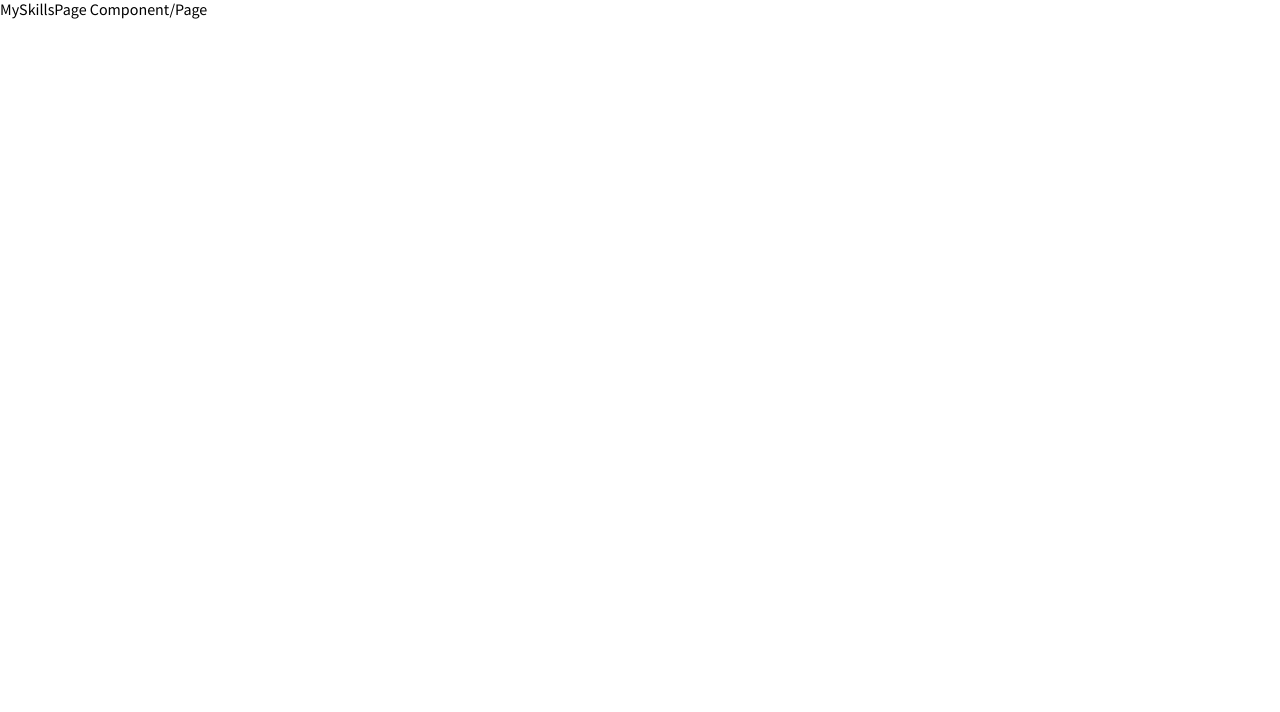
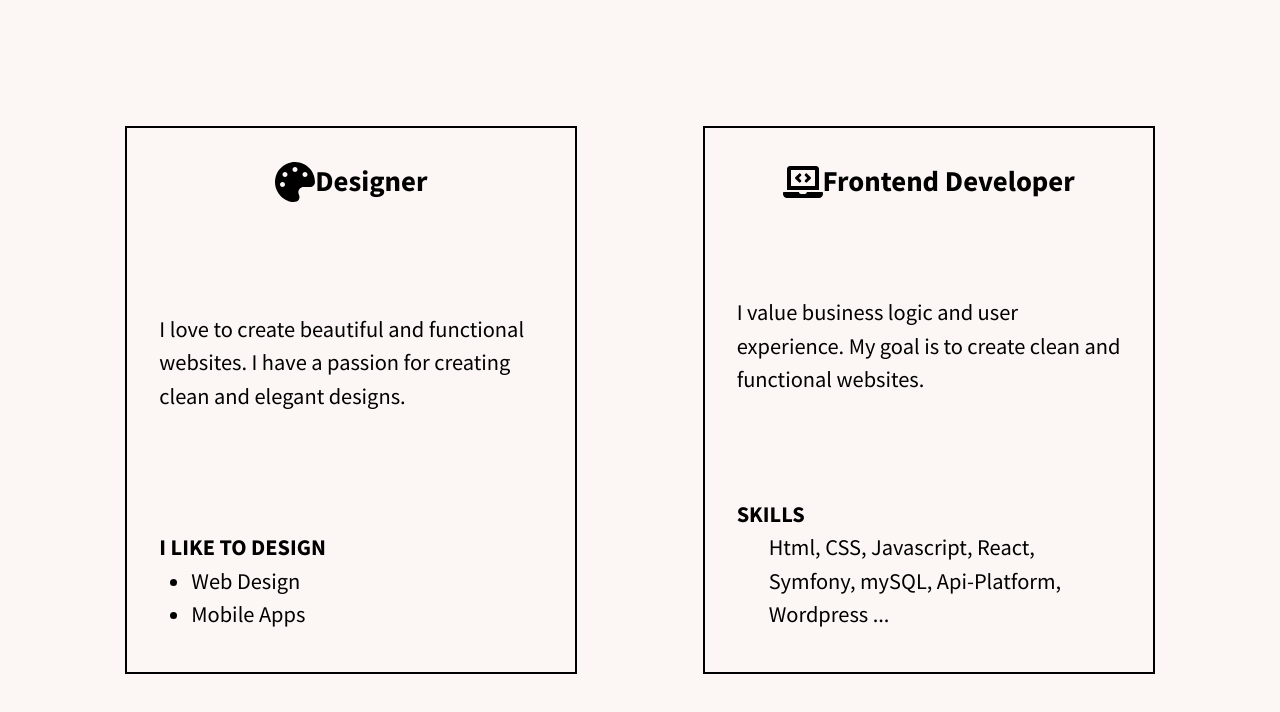
Before and after one commit to emzakh/PortfolioNew, a React (Create React App) app: page /skills in a window 1280 px wide. Shown: the top 712 px of the page. Built offline with nearby package versions, Linux system fonts and the light colour scheme.

Commit message:
debut myskillsPage

```diff
--- a/src/components/MySkillsPage.js
+++ b/src/components/MySkillsPage.js
@@ -1,11 +1,92 @@
-import React from 'react'
+import React from "react";
+import { ThemeProvider } from "styled-components";
+import { lightTheme } from "./Themes";
+import styled from "styled-components";
+import { Design, Dev } from "./AllSvgs";
+
+const Box = styled.div`
+  background-color: ${(props) => props.theme.body};
+  width: 100vw;
+  height: 100vh;
+  position: relative;
+  display: flex;
+  justify-content: space-evenly;
+  align-items: center;
+`;
+const Main = styled.div`
+  border: 2px solid ${(props) => props.theme.text};
+  color: ${(props) => props.theme.text};
+  background-color: ${(props) => props.theme.body};
+  padding: 2rem;
+  width: 30vw;
+  height: 60vh;
+  z-index: 3;
+  line-height: 1.5;
+
+  font-famuily: "Ubuntu", monospace;
+  display: flex;
+  flex-direction: column;
+  justify-content: space-between;
+`;
+
+const Title = styled.h2`
+  display: flex;
+  justify-content: center;
+  align-items: center;
+  font-size: calc(1em + 1vw);
+`;
+
+const Description = styled.div`
+color: ${(props) => props.theme.text};
+font-size: calc(0.6em + 1vw);
+padding:0.5rem 0;
+strong{
+    margin-bottom:1rem;
+    text-transform: uppercase;
+}
+ul,p{
+    margin-left: 2rem;
+}
+`;
+
+
 
 const MySkillsPage = () => {
-    return (
-        <div>
-            MySkillsPage Component/Page
-        </div>
-    )
-}
+  return (
+    <ThemeProvider theme={lightTheme}>
+      <Box>
+        <Main>
+          <Title>
+            <Design width={40} height={40} /> Designer
+          </Title>
+          <Description>
+              I love to create beautiful and functional websites. I have a passion for creating clean and elegant designs.
+          </Description>
+          <Description>
+              <strong>I like to Design</strong>
+              <ul>
+                <li>Web Design</li>
+                <li>Mobile Apps</li>
+              </ul>
+          </Description>
+        </Main>
+        <Main>
+          <Title>
+            <Dev width={40} height={40} /> Frontend Developer
+          </Title>
+          <Description>
+              I value business logic and user experience. My goal is to create clean and functional websites.
+          </Description>
+          <Description>
+          <strong>Skills</strong>
+          <p>
+              Html, CSS, Javascript, React, Symfony, mySQL, Api-Platform, Wordpress ...
+          </p>
+           </Description>
+        </Main>
+      </Box>
+    </ThemeProvider>
+  );
+};
 
-export default MySkillsPage
+export default MySkillsPage;
```
Also changed, not shown: src/components/AllSvgs.js, src/data/AllSvg.txt, 14 other files (tests, documents, lock files or other folders).
